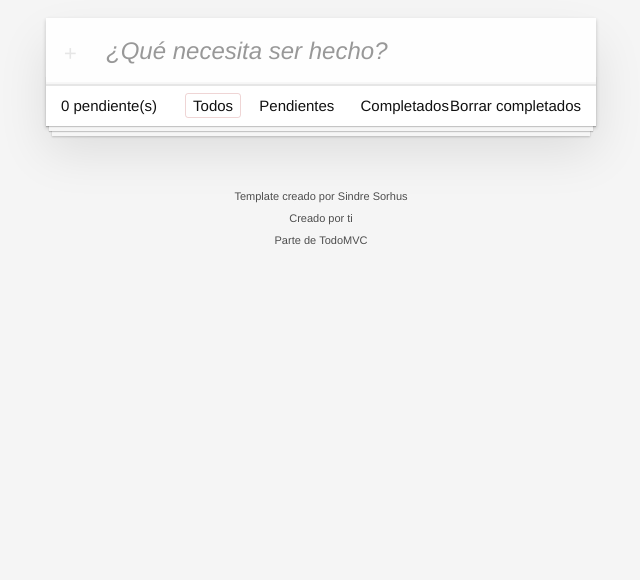
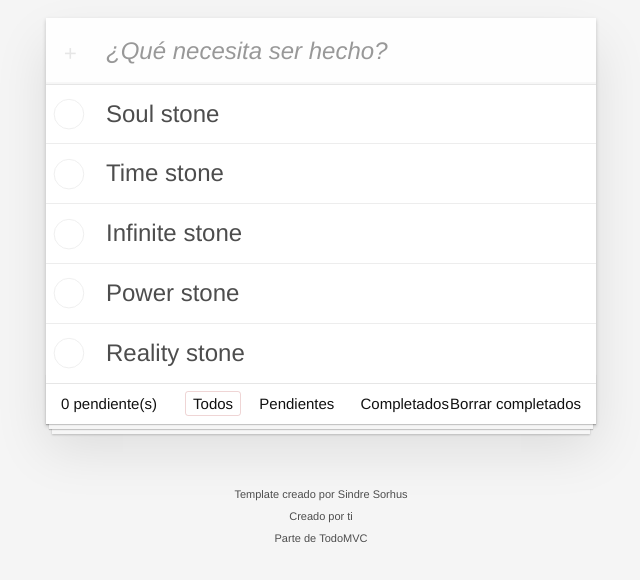
Before and after one commit to EsperanzaGu05/Todo-App, a website built with Vite: page index.html in a window 1280 px wide. Shown: the part 112-692 px from the top of the page, without its empty margins (319-959 px from the left). Built offline with nearby package versions, Linux system fonts and the light colour scheme.

Commit message:
Showing todos

```diff
--- a/index.html
+++ b/index.html
@@ -9,7 +9,7 @@
 </head>
 
 <body>
-  <div id="app1"></div>
+  <div id="app"></div>
 
   <script type="module" src="/main.js"></script>
 </body>
--- a/main.js
+++ b/main.js
@@ -5,4 +5,4 @@ import todoStore from './src/store/todo.store'
 
 todoStore.initStore()
 
-App('#app1')
+App('#app')
--- a/src/store/todo.store.js
+++ b/src/store/todo.store.js
@@ -33,6 +33,7 @@ const getTodos = (filter = Filters.All) => {
             return [...state.todos];
         case Filters.Completed:
             return state.todos.filter(todo => todo.done === true)
+        //el todo es solo el elemento de todos
         case Filters.Pending:
             return state.todos.filter(todo => todo.done === false)
         default:
--- /dev/null
+++ b/src/todos/use-cases/create-todo-html.js
@@ -0,0 +1,21 @@
+
+
+export const createTodoHTML = (todo) => {
+    if (!todo) throw new Error('A TODO object is requiered')
+    const { id, done, description } = todo
+    const html = `
+                <div class="view">
+                    <input class="toggle" type="checkbox" ${done ? 'checked' : ''}>
+                    <label>${description}</label>
+                    <button class="destroy"></button>
+                </div>
+                <input class="edit" value="Create a TodoMVC template">`
+    const liElement = document.createElement('li')
+    liElement.innerHTML = html
+
+    liElement.setAttribute('data-id', id)
+
+    if (done) { liElement.classList.add('completed') }
+
+    return liElement
+}
--- a/src/todos/use-cases/index.js
+++ b/src/todos/use-cases/index.js
@@ -1 +1,2 @@
 export { renderTodos } from './render-todos'
+export { createTodoHTML } from './create-todo-html'
--- a/src/todos/use-cases/render-todos.js
+++ b/src/todos/use-cases/render-todos.js
@@ -1,8 +1,16 @@
 import { Todo } from "../models/todo.models"
-
+import { createTodoHTML } from "./create-todo-html";
+let element
 /**
  *  @param {String} elementId
 * @param {Todo} todos */
 export const renderTodos = (elementId, todos = []) => {
-    console.log(elementId, todos);
+    if (!element) element = document.querySelector(elementId)
+
+    if (!element) throw new Error(`Element ${elementId} not found`)
+
+    element.innerHTML = ''
+    todos.forEach(todo => {
+        element.append(createTodoHTML(todo))
+    });
 }
```
